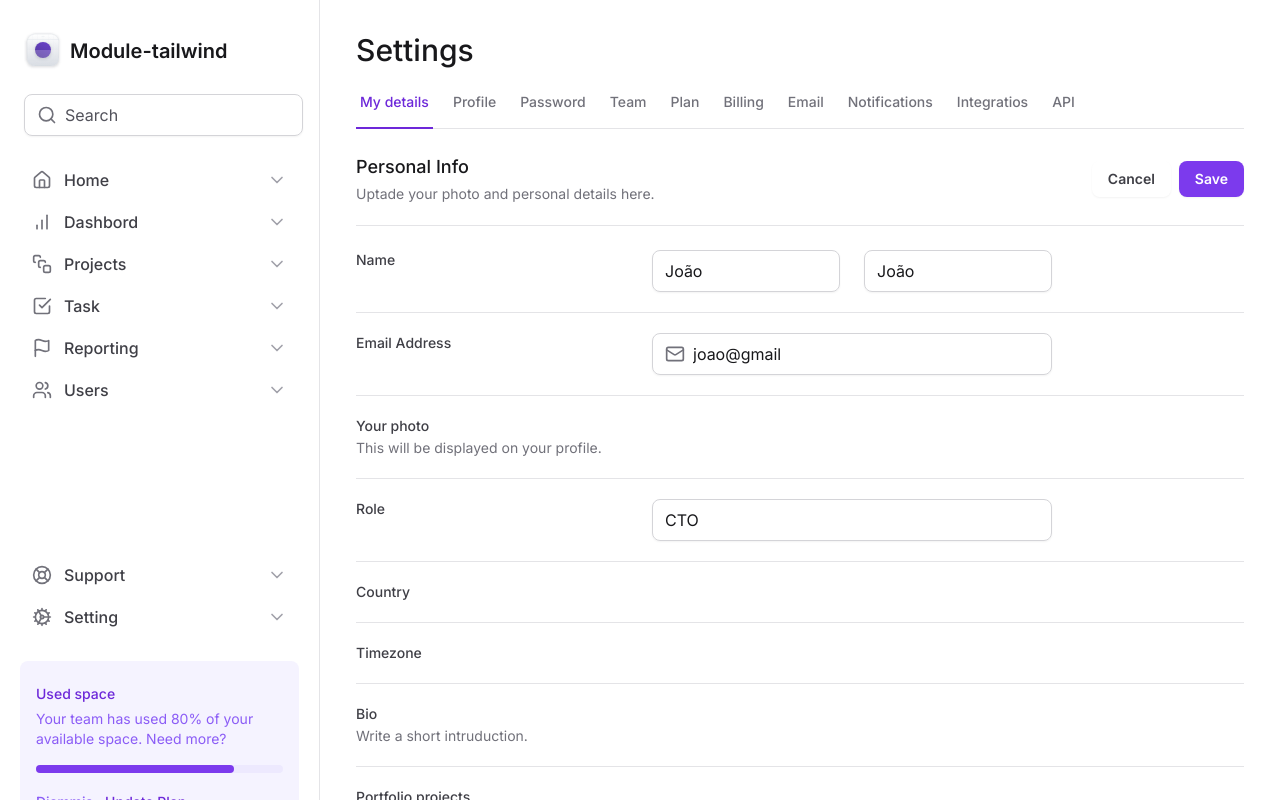
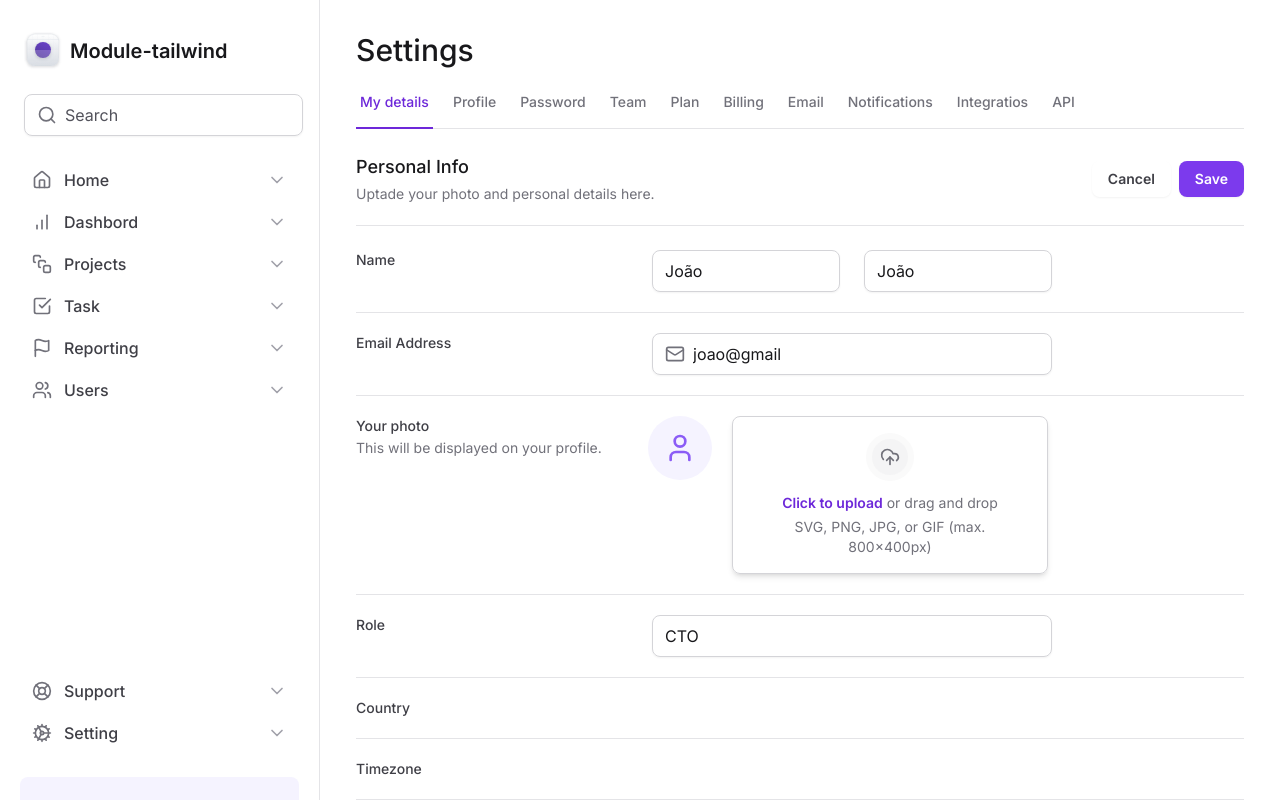
Before and after one commit to alexsandroferreira/tailwind-next-form, a Next.js app: page / in a window 1280 px wide. Shown: the top 800 px of the page. Built offline with nearby package versions, Linux system fonts and the light colour scheme.

Commit message:
feat: add field upload photo

```diff
--- a/src/app/page.tsx
+++ b/src/app/page.tsx
@@ -1,4 +1,4 @@
-import { Mail } from 'lucide-react'
+import { Mail, UploadCloud, User } from 'lucide-react'
 
 import { Input } from './components/input'
 import SettingsTabs from './components/SettingsTabs'
@@ -60,7 +60,7 @@
 
           <div className="grid grid-cols-form gap-3 pt-5">
             <label
-              htmlFor="firstName"
+              htmlFor="email"
               className="text-sm font-medium text-zinc-700"
             >
               Email Address
@@ -79,15 +79,75 @@
 
           <div className="grid grid-cols-form gap-3 pt-5">
             <label
-              htmlFor="firstName"
-              className="text-sm font-medium text-zinc-700"
+              htmlFor="photoFile"
+              className="cursor-pointer text-sm font-medium text-zinc-700"
             >
               Your photo
               <span className="mt-0.5 block text-sm font-normal text-zinc-500">
                 This will be displayed on your profile.
               </span>
             </label>
-            <div className=""></div>
+            <div className="flex items-start gap-5">
+              <div
+                className="
+              flex
+              h-16 w-16
+              items-center justify-center
+              rounded-full bg-violet-50
+              "
+              >
+                <User className="h-8 w-8 text-violet-500" />
+              </div>
+
+              <label
+                htmlFor="photoFile"
+                className="
+                group
+                flex
+                flex-1
+                cursor-pointer
+                flex-col
+                items-center
+                gap-3
+                rounded-lg
+                border
+                border-zinc-300
+                px-6
+                py-4 text-center
+                text-zinc-500 shadow-md
+                hover:border-violet-200
+                hover:bg-violet-25
+                hover:text-violet-500
+                "
+              >
+                <div
+                  className="
+                rounded-full
+                border-6
+                border-zinc-50
+                bg-zinc-100 p-2
+                group-hover:border-violet-50
+                group-hover:bg-violet-100
+                "
+                >
+                  <UploadCloud className="h-5 w-5 text-zinc-500 group-hover:text-violet-600" />
+                </div>
+
+                <div className="flex flex-col items-center gap-1">
+                  <span className="text-sm">
+                    <span className="font-semibold text-violet-700">
+                      Click to upload
+                    </span>{' '}
+                    or drag and drop
+                  </span>
+                  <span className="text-sm">
+                    SVG, PNG, JPG, or GIF (max. 800x400px)
+                  </span>
+                </div>
+              </label>
+
+              <input type="file" className="sr-only" id="photoFile" />
+            </div>
           </div>
 
           <div className="grid grid-cols-form gap-3 pt-5">
@@ -141,6 +201,7 @@
             </label>
             <div className=""></div>
           </div>
+
           <div className="flex items-center justify-end gap-2 pt-5">
             <button
               className="rounded-lg border-zinc-300 px-4 py-2 text-sm font-semibold text-zinc-700 shadow-sm hover:bg-zinc-100"
--- a/tailwind.config.ts
+++ b/tailwind.config.ts
@@ -9,6 +9,12 @@
         profile: 'max-content 1fr max-content',
         form: 'minmax(7.5rem, 17.5rem) minmax(25rem, 1fr) minmax(0, 15rem)',
       },
+      borderWidth: {
+        6: '6px',
+      },
+      colors: {
+        violet: { 25: '#fcfaff' },
+      },
       backgroundImage: {
         'gradient-radial': 'radial-gradient(var(--tw-gradient-stops))',
         'gradient-conic':
```
